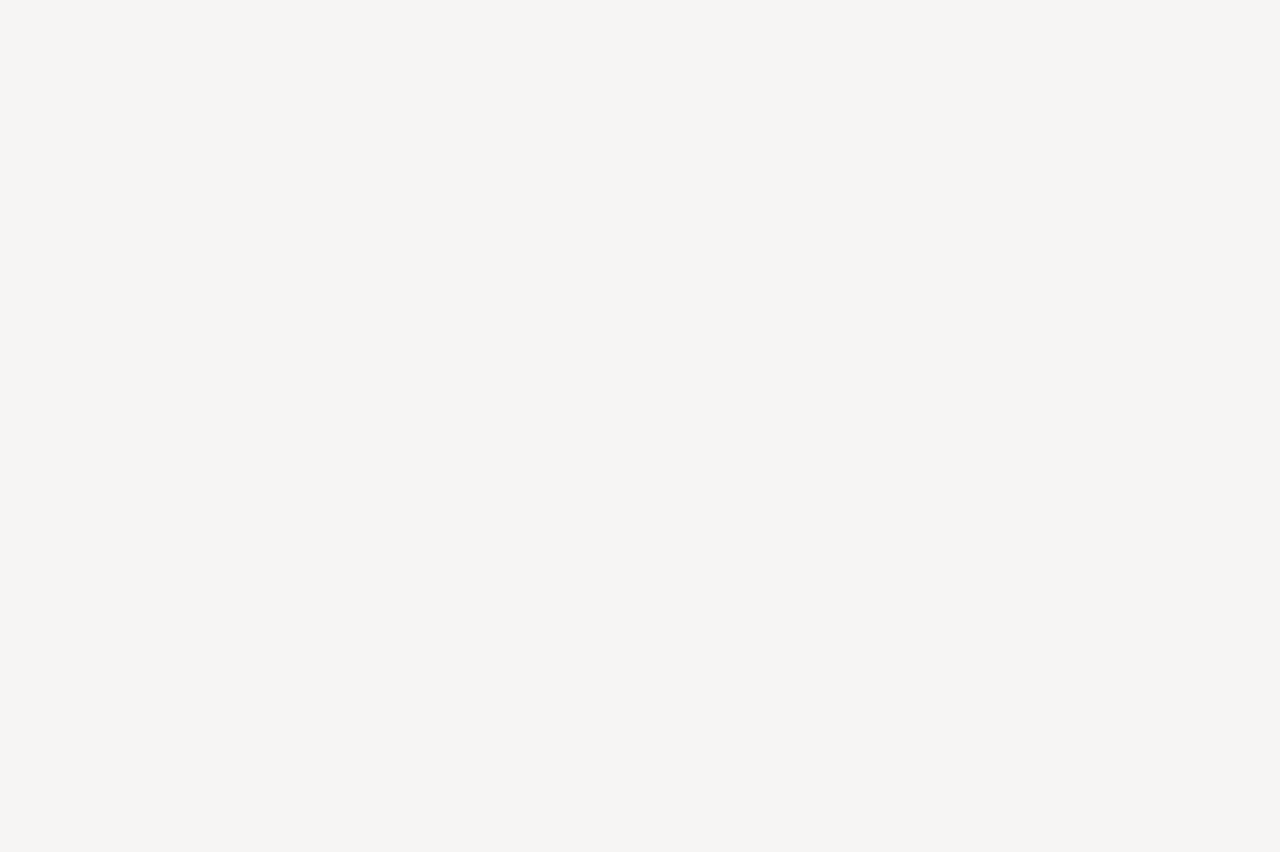
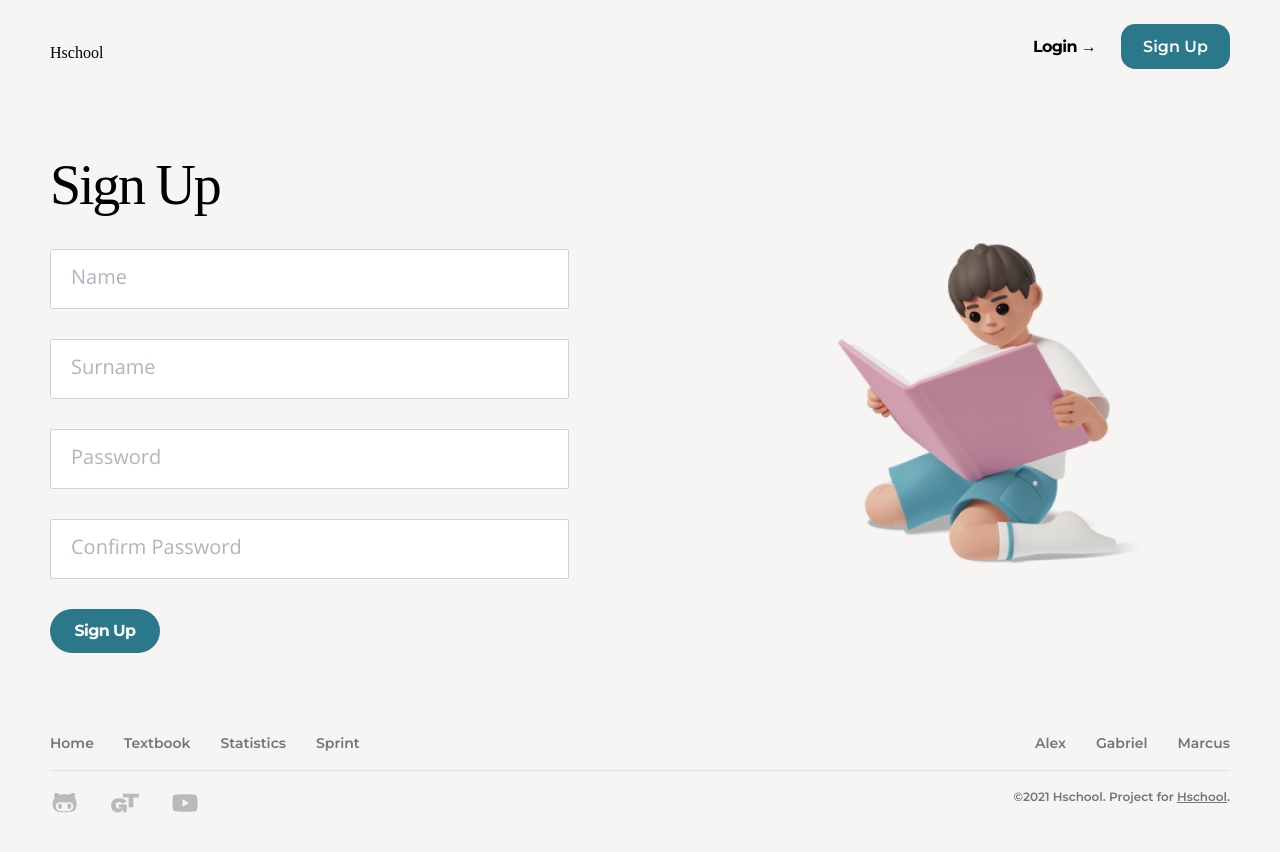
Before and after one commit to Wihctoh/EducationPlatform, a React (Create React App) app in the folder client/: page /singup in a window 1280 px wide. Before the commit this address had no page. Shown: the top 852 px of the page. Before the commit the page ends 800 px from the top, so only its background shows below. Built offline with nearby package versions, Linux system fonts and the light colour scheme; a web font is replaced by a local one.

Commit message:
some fix

```diff
--- a/client/src/App.js
+++ b/client/src/App.js
@@ -9,7 +9,7 @@ function App() {
     <Routes>
       <Route path="/" element={<PreviewPages />}></Route>
       <Route path="/login" element={<LoginPage />}></Route>
-      <Route path="/registration" element={<RegPage />}></Route>
+      <Route path="/singup" element={<RegPage />}></Route>
     </Routes>
   );
 }
--- a/client/src/components/Header/Header.js
+++ b/client/src/components/Header/Header.js
@@ -12,7 +12,7 @@ function Header() {
         <div className={style.logo}>
           <Link to={"/login"}> Login →</Link>
         </div>
-        <Link to={"/registration"}>
+        <Link to={"/singup"}>
           <div className={style.singInBtn}>Sign Up</div>
         </Link>
       </div>
--- a/client/src/pages/RegPage/RegPage.js
+++ b/client/src/pages/RegPage/RegPage.js
@@ -8,7 +8,7 @@ function RegPage() {
       <Header />
       <div className={style.login}>
         <div className={style.loginForm}>
-          <h1>Login</h1>
+          <h1>Sign Up</h1>
 
           <div>
             <input type="text" placeholder="Name"></input>
```
